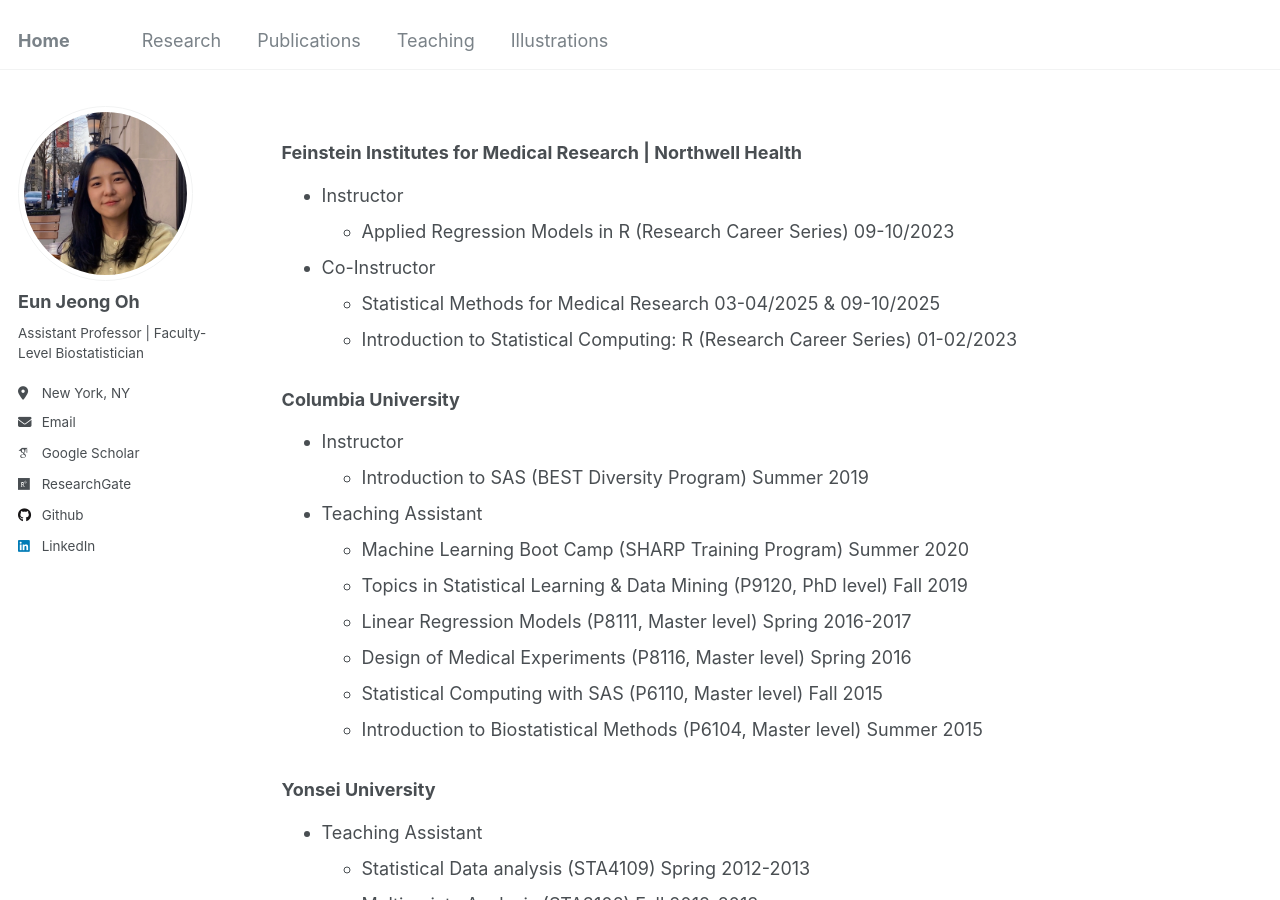
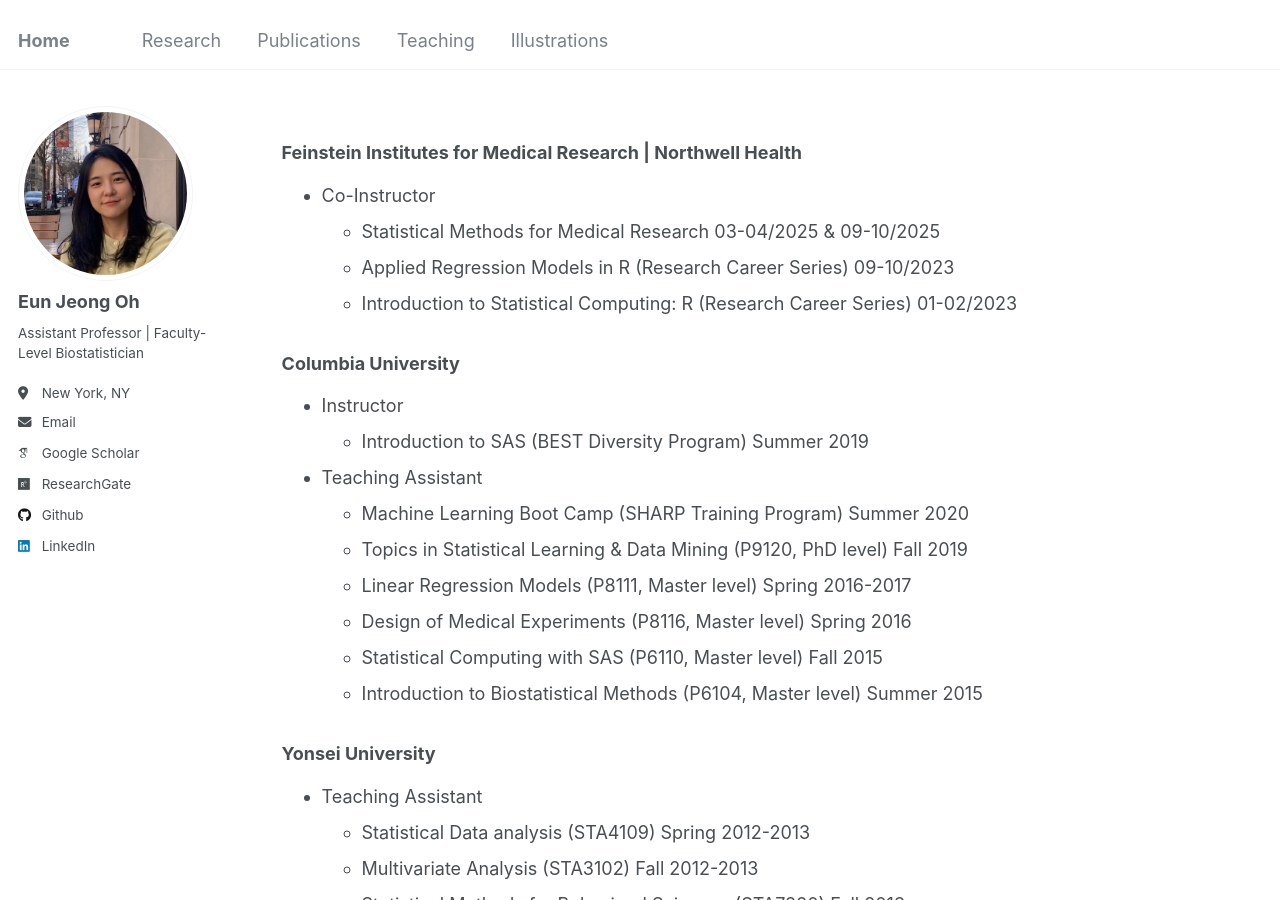
Before and after one commit to oheunj/oheunj.github.io, a Jekyll site: the page built from _pages/teaching.md, in a window 1280 px wide and 900 px high. Built offline with Jekyll 4.4.1, drawn with Linux system fonts in a browser that asks for light colours; some web fonts are replaced.

Commit message:
Update teaching.md

```diff
--- a/_pages/teaching.md
+++ b/_pages/teaching.md
@@ -13,10 +13,9 @@
 
 
 ### Feinstein Institutes for Medical Research | Northwell Health
-* Instructor
-  * Applied Regression Models in R (Research Career Series) 09-10/2023
 * Co-Instructor
   * Statistical Methods for Medical Research 03-04/2025 & 09-10/2025
+  * Applied Regression Models in R (Research Career Series) 09-10/2023
   * Introduction to Statistical Computing: R (Research Career Series) 01-02/2023
 
 ### Columbia University
```
